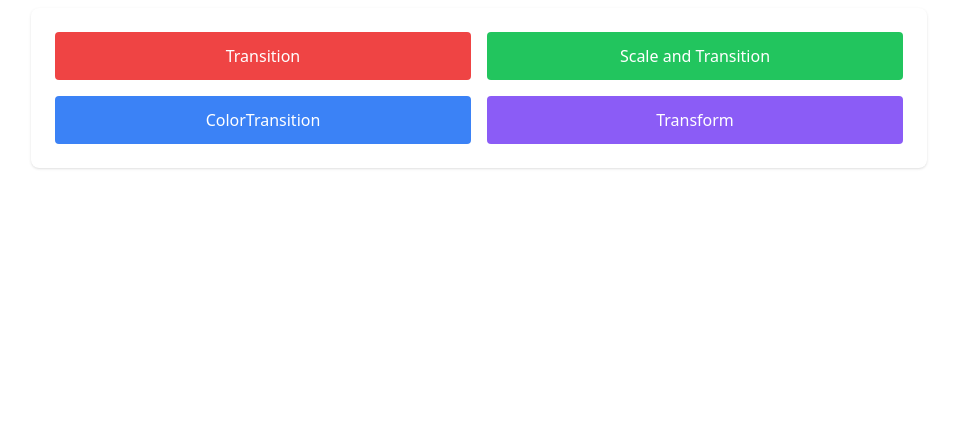
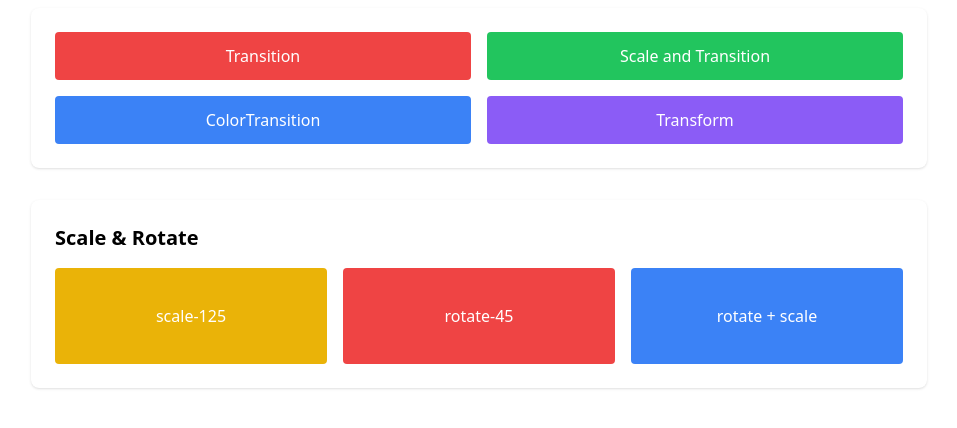
Before and after one commit to bijayjha2025/Learning-Tailwind, a plain HTML site: page Session07_TransitionsAndAnimations/index.html in a window 1280 px wide. Shown: the part 60-488 px from the top of the page, without its empty margins (161-1118 px from the left). Drawn offline with nearby package versions, Linux system fonts and the light colour scheme.

Commit message:
Basic Scale and Rotation tasks

```diff
--- a/Session07_TransitionsAndAnimations/index.html
+++ b/Session07_TransitionsAndAnimations/index.html
@@ -19,6 +19,17 @@
        <button class="bg-violet-500 text-white px-6 py-3 rounded transition-transform hover:rotate-12 hover:scale-105">Transform</button>
       </div>
      </div>
+
+     <div class="bg-white p-6 rounded-lg shadow mb-8">
+      <h2 class="text-xl font-bold mb-4">Scale & Rotate</h2>
+
+      <div class="grid grid-cols-3 gap-4">
+       <div class="h-24 bg-yellow-500 rounded transition-transform hover:scale-125 flex items-center justify-center text-white">scale-125</div>
+       <div class="h-24 bg-red-500 rounded transition-transform hover:rotate-45 flex items-center justify-center text-white">rotate-45</div>
+       <div class="h-24 bg-blue-500 rounded transition-transform hover:-rotate-12 hover:scale-110 flex items-center justify-center text-white">rotate + scale</div>
+      </div>
+     </div>
+
     </div>
 </body>
 </html>
```
